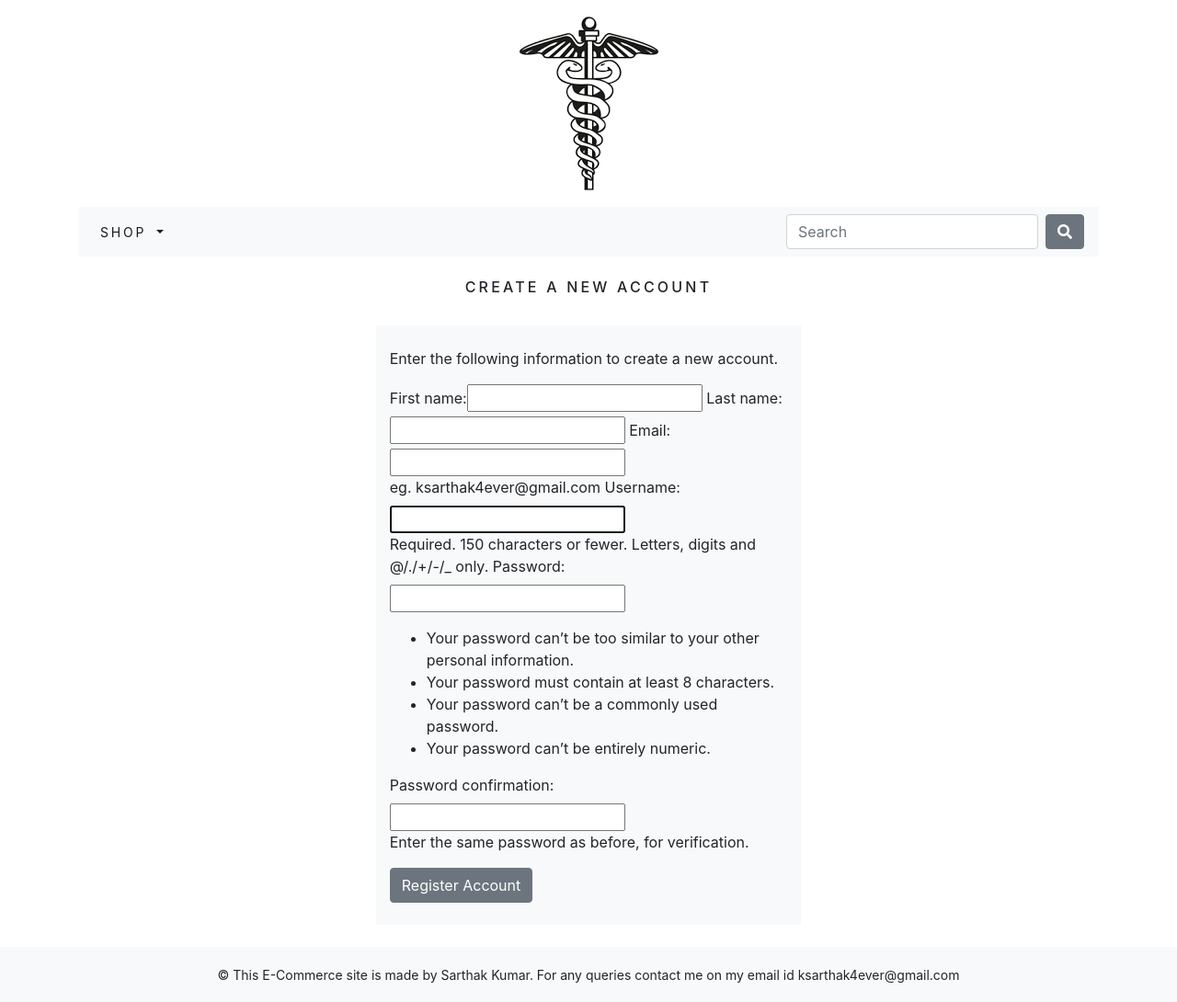
After one commit to ksarthak4ever/Django-MedicineHub, a Django app: template shop/templates/accounts/signup.html in a window 1280 px wide. The commit adds this page. Shown: the whole page at 92% size. Run offline with Django 3.2, Linux system fonts and the light colour scheme; the template is opened without the code that fills it: values that come from a table or form of the project are taken from there, others are empty; some libraries are stand-ins or nearby versions.

Commit message:
created signup form

```diff
--- a/MedicineHub/urls.py
+++ b/MedicineHub/urls.py
@@ -17,6 +17,7 @@ from django.contrib import admin
 from django.urls import path, include
 from django.conf import settings #importing settings
 from django.conf.urls.static import static #importing static after settings so we can map the static and media urls
+from shop import views
 
 
 urlpatterns = [
@@ -24,6 +25,7 @@ urlpatterns = [
     path('cart/', include('cart.urls')),
     path('search/', include('search.urls')),
     path('order/', include('order.urls')),
+    path('account/create/', views.signupView, name='signup'),
     path('', include('shop.urls')),
 ]
 
--- /dev/null
+++ b/shop/forms.py
@@ -0,0 +1,12 @@
+from django import forms
+from django.contrib.auth.forms import UserCreationForm
+from django.contrib.auth.models import User
+
+class SignUpForm(UserCreationForm):
+	first_name = forms.CharField(max_length = 100, required = True)
+	last_name = forms.CharField(max_length = 100, required = True)
+	email = forms.EmailField(max_length = 254, help_text = 'eg. ksarthak4ever@gmail.com') #defining some fields attributes for UserCreationForm i.e Optional
+
+	class Meta:
+		model = User
+		fields = ('first_name', 'last_name', 'email', 'username', 'password1', 'password2') #fields to be shown in the form
--- /dev/null
+++ b/shop/templates/accounts/signup.html
@@ -0,0 +1,49 @@
+{% extends "base.html" %}
+{% load staticfiles %}
+
+{% block metadescription %}
+	Sign up to get a new account with us. TMedicineHub is your one stop for all different types of medicines.
+{% endblock %}
+
+{% block title %}
+	Create a New Account - MedicineHub
+{% endblock %}
+
+{% block content %}
+	<div>
+		{% if not form.is_valid %}  <!-- Checking if form details posted are not valid -->
+			<div class="mx-auto">
+				<br>
+				<h1 class="my_title text-center">Create a new account</h1>
+				<br>
+				<div class="col-9 col-sm-9 col-md-6 col-lg-5 mx-auto bg-light">
+					<br>
+					<p>Enter the following information to create a new account.</p>
+					<form method="post">
+						{% csrf_token %}
+						<p>{{ form }}</p> <!-- added filter crispy to the form -->
+						<button type="submit" class="btn btn-secondary">Register Account</button>
+					</form>
+					<br>
+				</div>
+			</div>
+		{% else %} <!-- i.e if form details are correct -->
+			<div class="mx-auto">
+				<br>
+				<h1 class="my_title text-center">Your account has been successfully created</h1>
+				<br>
+				<div>
+					<p>
+						Dear Customer,
+						<br>
+						<br>
+						Your account has been created and is ready to use.
+						<br>
+						<a href="{% url 'signin' %}">Sign in</a> and enjoy the collection of cushions we offer at The Perfect Cushion Store.
+					</p>
+				</div>
+			</div>
+		{% endif %}
+	</div>
+	<br>
+{% endblock %}
--- a/static/css/custom.css
+++ b/static/css/custom.css
@@ -181,3 +181,9 @@ body {
 	background-image: none !important;
 	background: none !important;
 }
+
+/****Sign Up Page****/
+.errorlist li {
+	color: red;
+	font-weight: bold;
+}
```
Also changed, not shown: shop/views.py (+18 -1 lines).
